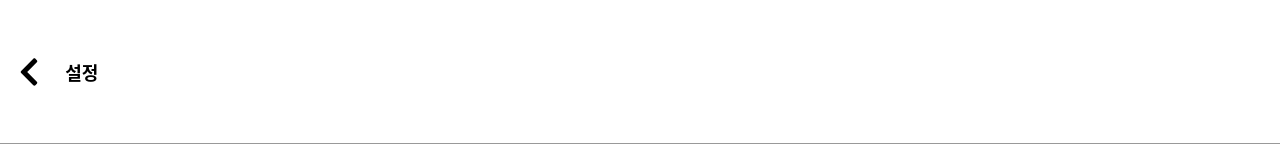
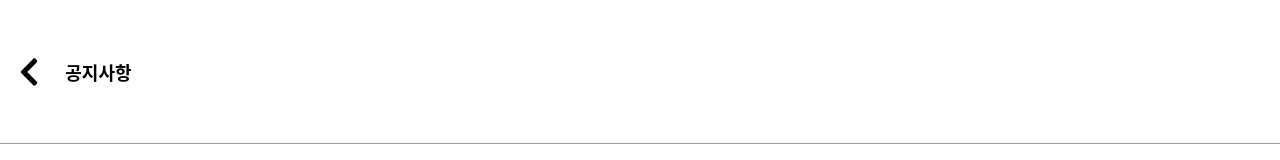
Before and after one commit to dev-damdam/healing-message, a Vue app: page /notice in a window 1280 px wide. Shown: the top 160 px of the page. Built offline with nearby package versions, Linux system fonts and the light colour scheme.

Commit message:
modify header title and remove unused variable

```diff
--- a/src/components/pages/setting/hm-notice-page.vue
+++ b/src/components/pages/setting/hm-notice-page.vue
@@ -2,7 +2,7 @@
   <div class="hm-setting-page-wrapper">
     <hm-layout>
       <template v-slot:header>
-        <hm-header back line l-icon="chevron-left" title="설정" @back="back" />
+        <hm-header back line l-icon="chevron-left" title="공지사항" @back="back" />
       </template>
       <div v-for="(notice, index) in notices" :key="index">
         <hm-listview line @click.capture="clickNotice(index)">
@@ -50,7 +50,6 @@ export default {
   data() {
     return {
       notices: [],
-      selectedIndex: -1,
     };
   },
   methods: {
```
